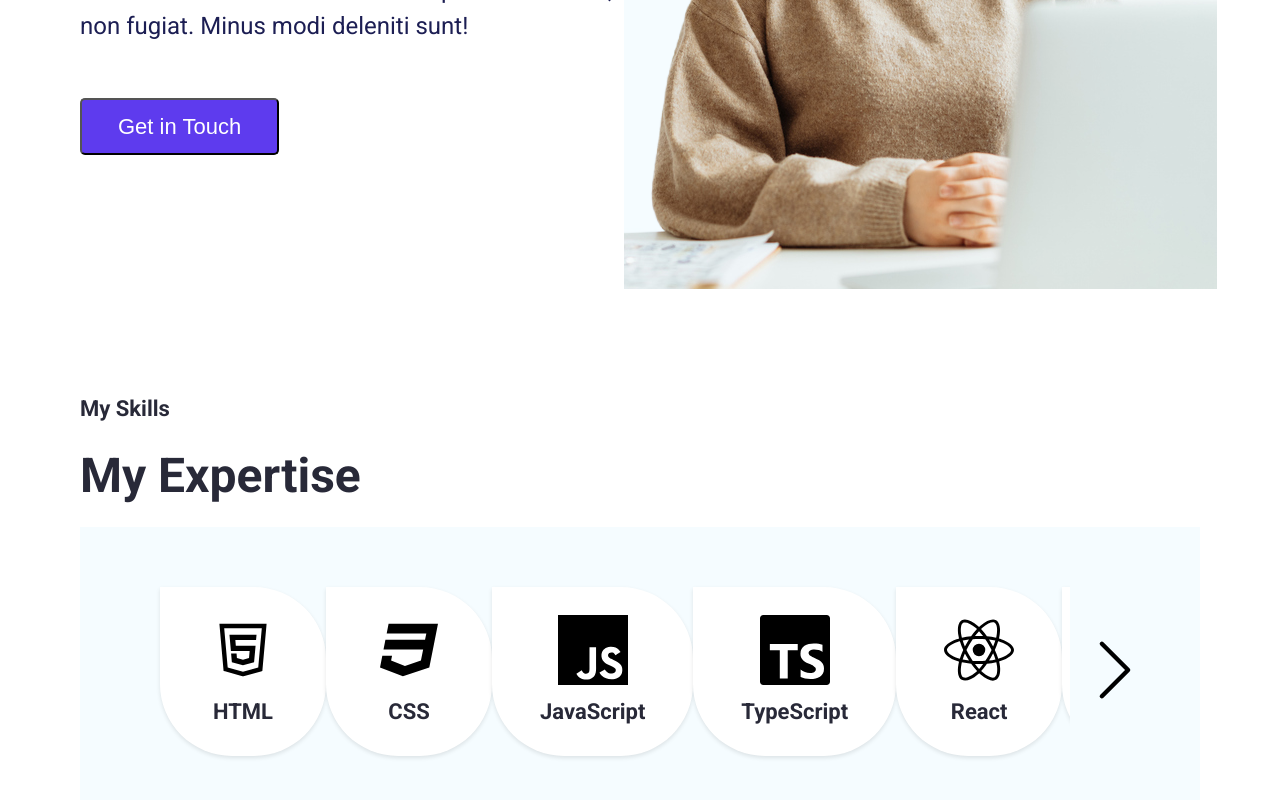
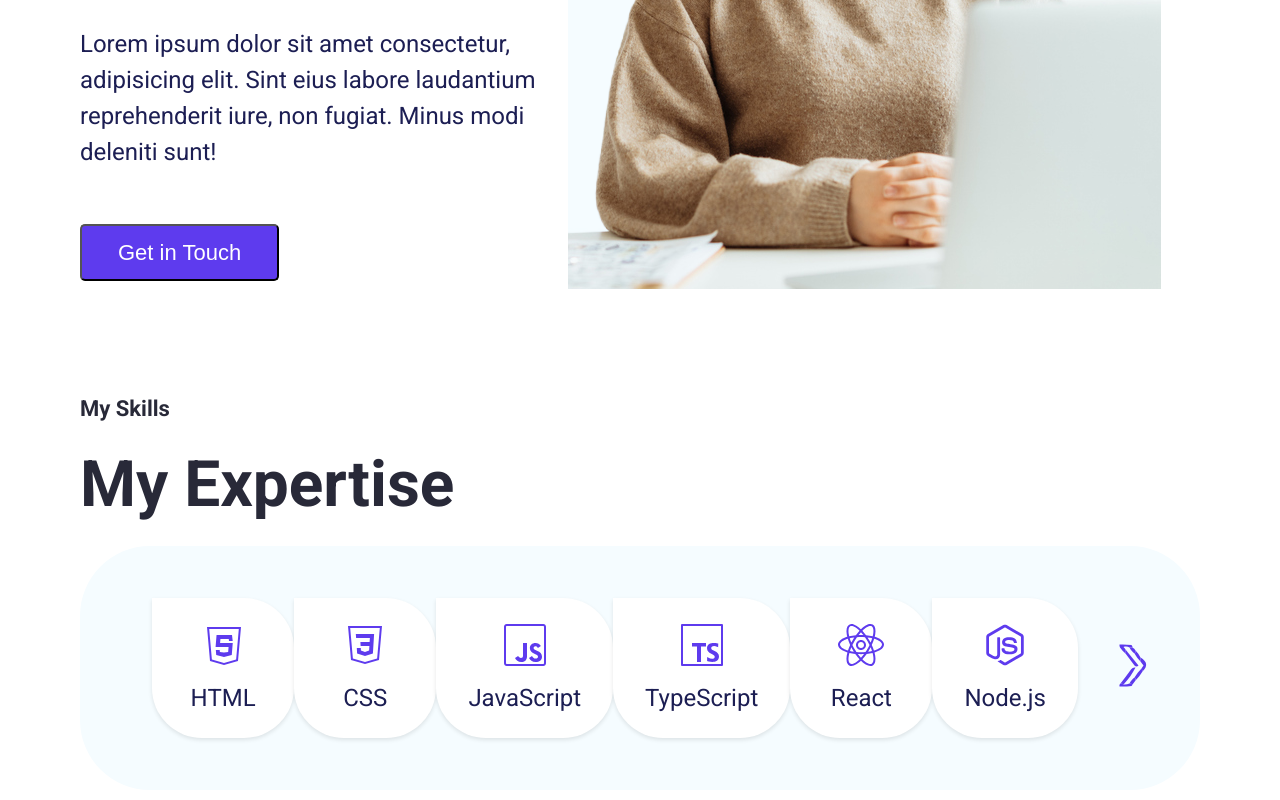
Before and after one commit to PokizaSdv/personal-portfolio, a React (Create React App) app: page / in a window 1280 px wide. Shown: the part 558-1358 px from the top of the page. Built offline with nearby package versions, Linux system fonts and the light colour scheme.

Commit message:
Change Skills icons and add some animation

```diff
--- a/src/components/HeaderLeft/HeaderLeft.css
+++ b/src/components/HeaderLeft/HeaderLeft.css
@@ -1,6 +1,6 @@
 .header-left {
     display: flex;
-    width: 50%;
+    width: 45%;
     height: 70vh;
     align-items: center;
 }
--- a/src/components/HeaderLeft/HeaderLeft.tsx
+++ b/src/components/HeaderLeft/HeaderLeft.tsx
@@ -8,7 +8,7 @@ const HeaderLeft = () => {
                 <div className="content">
                 <p className="display-lg">Hello, I am Pokiza</p>
                 <h1 className="heading-1">
-                    I am a <span>Fullstack</span> Software Engineer
+                    I am a <span>Fullstack</span> <br /> Software Engineer
                 </h1>
                 <p className="paragraph-lg">
                     Lorem ipsum dolor sit amet consectetur, adipisicing elit.
--- a/src/components/SkillsContent.tsx/SkillsContent.css
+++ b/src/components/SkillsContent.tsx/SkillsContent.css
@@ -13,39 +13,45 @@
 .skills-box__wrapper {
     display: flex;
     align-items: center;
-    justify-content: space-between; /* Align chevron buttons to the sides */
-    padding: var(--space-40); /* Add padding to the wrapper */
+    justify-content: space-between;
+    padding: var(--space-32);
     background-color: var(--bg-shade);
+    border-radius: var(--border-radius-70);
 }
 
 .skills-box {
     width: 100%;
     display: flex;
-    /* gap: var(--space-72); Add gap between skill items */
     justify-content: space-between;
-    padding: var(--space-20); /* Add padding to the box */
-    overflow-x: auto; /* Add horizontal scroll for smaller screens */
+    padding: var(--space-20);
+    transition: transform 0.5s ease;
+    overflow-x: auto;
+}
+
+.skills-box.next-page {
+    transform: translateX(-100%);
 }
 
 .skill_item {
+    width: 18rem;
     display: flex;
     flex-direction: column;
     align-items: center;
+    justify-content: center;
     background-color: var(--white);
-    border-top-right-radius: var(--space-72);
-    border-bottom-left-radius: var(--space-72);
-    border-bottom-right-radius: var(--space-72);
-    padding: var(--space-28) var(--space-48); /* Adjust padding */
-    box-shadow: 0 2px 4px rgba(0, 0, 0, 0.1); /* Add shadow for depth */
-    transition: transform 0.3s ease, box-shadow 0.3s ease,
-        background-color 0.3s ease; /* Smooth transition with box-shadow and background-color */
-    animation: fadeInUp 0.5s ease; /* Animation for fade in */
+    border-top-right-radius: var(--space-50);
+    border-bottom-left-radius: var(--space-50);
+    border-bottom-right-radius: var(--space-50);
+    padding: var(--space-22) var(--space-32);
+    box-shadow: var(--box-shadow-3);
+    transition: transform 0.5s ease;
+    animation: fadeInUp 0.7 linear;
 }
 
 .skill_item:hover {
-    transform: translateY(-5px); /* Apply slight lift on hover */
-    box-shadow: 0 6px 12px rgba(0, 0, 0, 0.1); /* Add more depth on hover */
-    background-color: #f0f0f0; /* Change background color on hover */
+    transform: translateY(-10px);
+    box-shadow: 0 6px 12px rgba(0, 0, 0, 0.1);
+    background-color: #f0f0f0;
 }
 .skill-icon {
     margin-bottom: var(--space-10); /* Adjust margin */
@@ -65,7 +71,7 @@
 @keyframes fadeInUp {
     from {
         opacity: 0;
-        transform: translateY(20px);
+        transform: translateY(4rem);
     }
     to {
         opacity: 1;
--- a/src/components/SkillsContent.tsx/SkillsContent.tsx
+++ b/src/components/SkillsContent.tsx/SkillsContent.tsx
@@ -1,4 +1,4 @@
-import React, { useState } from "react";
+import React, { useState, useEffect} from "react";
 import { Skill } from "./types";
 import { Icon } from "../../design-system/Icon";
 import "./SkillsContent.css";
@@ -9,6 +9,7 @@ type SkillsProps = {
 
 const SkillsContent: React.FC<SkillsProps> = ({ skills }) => {
     const [page, setPage] = useState(0);
+    const [animate, setAnimate] = useState(false);
     const pageSize = 6;
 
     const nextPage = () => {
@@ -17,6 +18,7 @@ const SkillsContent: React.FC<SkillsProps> = ({ skills }) => {
                 ? prevPageSize + pageSize
                 : prevPageSize
         );
+        setAnimate(true)
     };
 
     const previousPage = () => {
@@ -25,7 +27,17 @@ const SkillsContent: React.FC<SkillsProps> = ({ skills }) => {
                 ? prevPageSize - pageSize
                 : prevPageSize
         );
+        setAnimate(true)
     };
+
+    useEffect(() => {
+        const timer = setTimeout(() => {
+            setAnimate(false);
+        }, 300);
+
+        return () => clearTimeout(timer);
+    }, [page]);
+
 
     return (
         <div className="skills-content">
@@ -53,7 +65,7 @@ const SkillsContent: React.FC<SkillsProps> = ({ skills }) => {
                                     iconName={skill.iconName}
                                     className="skill-icon"
                                 />
-                                <p className="display-lg">{skill.name}</p>
+                                <p className="paragraph-lg">{skill.name}</p>
                             </div>
                         );
                     })}
--- a/src/design-system/Icon/Icon.tsx
+++ b/src/design-system/Icon/Icon.tsx
@@ -8,8 +8,8 @@ const Icon: React.FC<IconProps> = ({ iconName, className, onClick }) => {
 
     return (
         <svg
-            height="7rem"
-            width="7rem"
+            height="5rem"
+            width="5rem"
             className={className || ""}
             onClick={onClick}
         >
--- a/src/design-system/css/shadow.css
+++ b/src/design-system/css/shadow.css
@@ -1,4 +1,5 @@
 :root {
-    --box-shadow-1: 0px 5.333px 80px 0px rgba(0, 0, 0, 0.10);
+    --box-shadow-1: 0px 5.333px 80px 0px rgba(0, 0, 0, 0.1);
     --box-shadow-2: 0px 1.333px 2.667px 0px rgba(16, 24, 40, 0.05);
+    --box-shadow-3: 0 2px 4px rgba(0, 0, 0, 0.1);
 }
--- a/src/design-system/css/typography.css
+++ b/src/design-system/css/typography.css
@@ -33,12 +33,12 @@
 }
 
 .heading-1 {
-    font-size: var(--font-size-54);
+    font-size: var(--font-size-72);
     line-height: var(--line-height-12);
 }
 
 .heading-2 {
-    font-size: var(--font-size-48);
+    font-size: var(--font-size-64);
     line-height: var(--line-height-12);
 }
 
--- a/src/pages/landing-page/skills-section/Skills.tsx
+++ b/src/pages/landing-page/skills-section/Skills.tsx
@@ -15,7 +15,7 @@ export const skills: Skill[] = [
     { name: "GitHub", iconName: "github" },
     { name: "MongoDB", iconName: "mongodb" },
     { name: "Prisma", iconName: "prisma" },
-    { name: "Visual studio code", iconName: "visual-studio-code" },
+    { name: "VS code", iconName: "visual-studio-code" },
     { name: "Terminal", iconName: "terminal" },
     { name: "Express-js", iconName: "express-js" },
     { name: "Figma", iconName: "figma" },
```
Also changed, not shown: src/design-system/Icon/sprite.svg.
